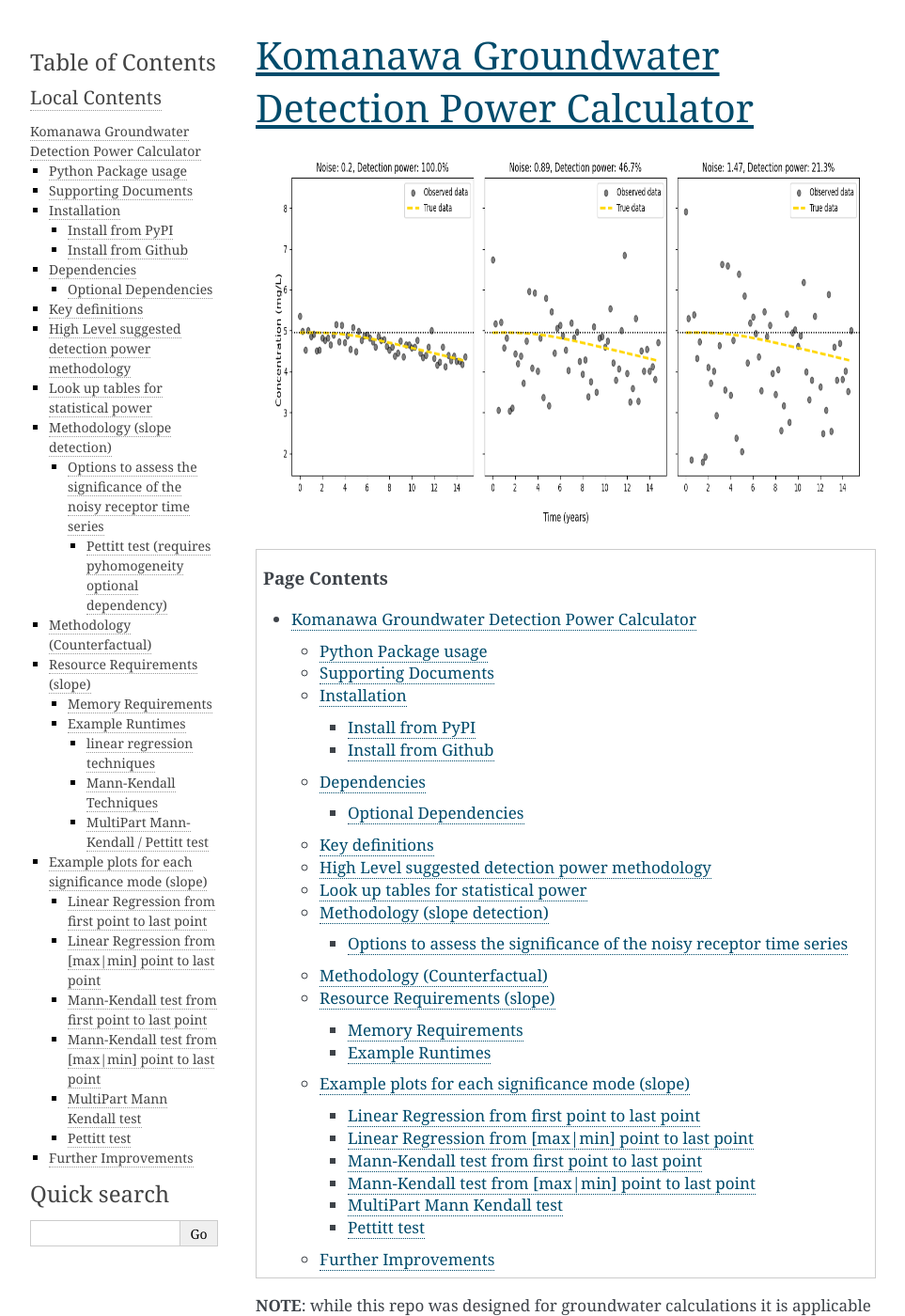
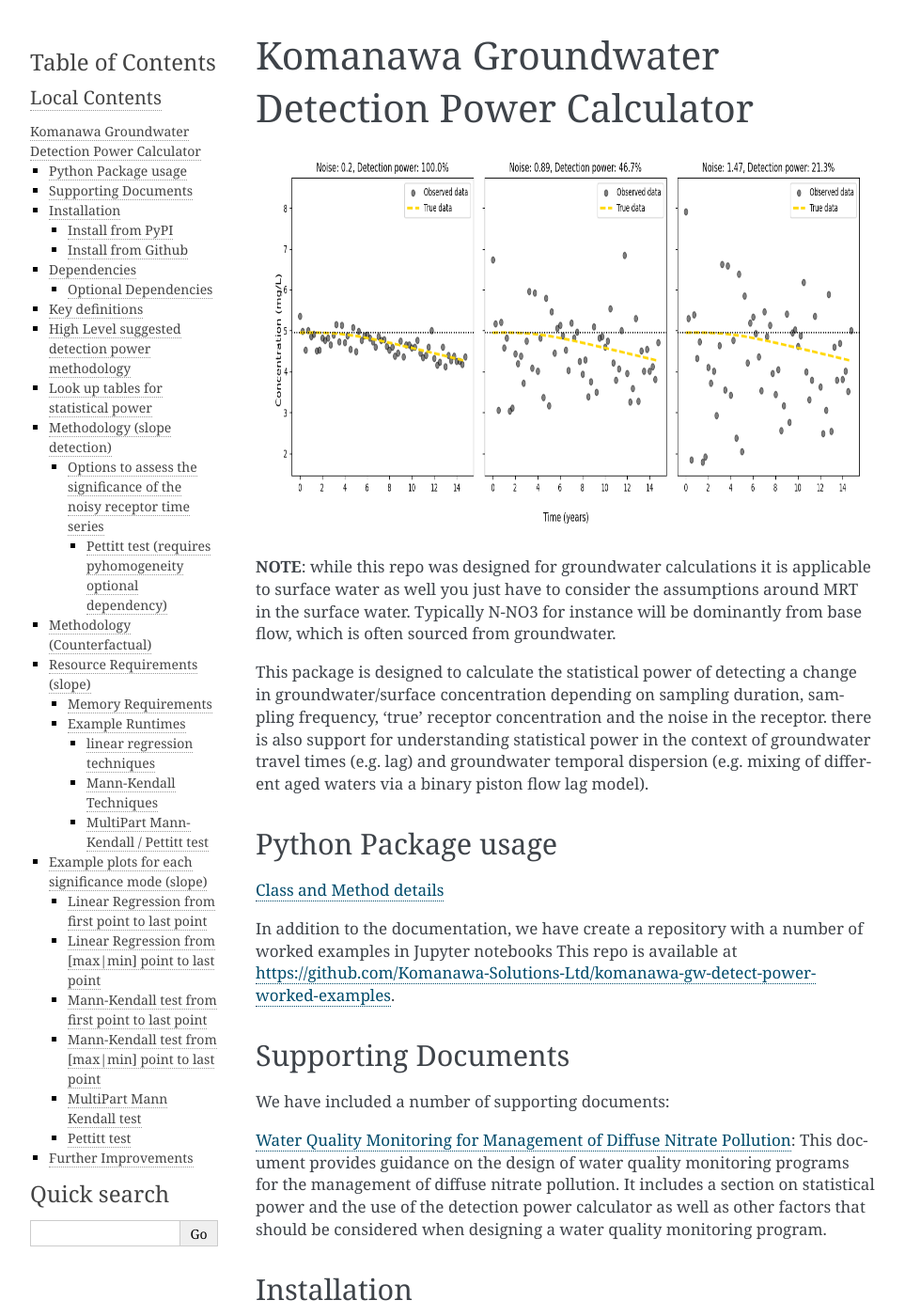
Before and after one commit to Komanawa/komanawa-gw-detect-power, a Sphinx documentation site: the page built from docs/index.rst, in a window 1280 px wide and 1400 px high. Shown: the whole window at 94% size, without its empty margins (148-1111 px from the left). Built offline with Sphinx 7.4.7, drawn with Linux system fonts in a browser that asks for light colours.

Commit message:
fix source issues

```diff
--- a/docs/conf.py
+++ b/docs/conf.py
@@ -25,10 +25,11 @@
 extensions.append('autoapi.extension')
 
 # Auto API settings
+autoapi_implicit_namespaces = True  # Allow for implicit namespaces
 autoapi_keep_files = True  # Keep the generated files (for debugging)
 autoapi_ignore = ['*/lookup_table_inits.py', '*/create_lookup_tables.py']  # Ignore these files
 autoapi_python_class_content = 'both'  # Include both the class docstring and the __init__ docstring
-autoapi_dirs = ['../src/komanawa/gw_detect_power']  # The directory to scan for the API
+autoapi_dirs = ['../src']  # The directory to scan for the API
 autoapi_options = ['members', 'inherited-members', 'show-inheritance', 'show-module-summary', 'imported-members',
                    'show-inheritance-diagram']
 
--- a/docs/index.rst
+++ b/docs/index.rst
@@ -8,9 +8,6 @@
 .. toctree::
    :maxdepth: 2
    :hidden:
-
-.. contents:: Page Contents
-   :depth: 3
 
 **NOTE**: while this repo was designed for groundwater calculations it is applicable to surface water as well you just have to consider the assumptions around MRT in the surface water.  Typically N-NO3 for instance will be dominantly from base flow, which is often sourced from groundwater.
 
```
